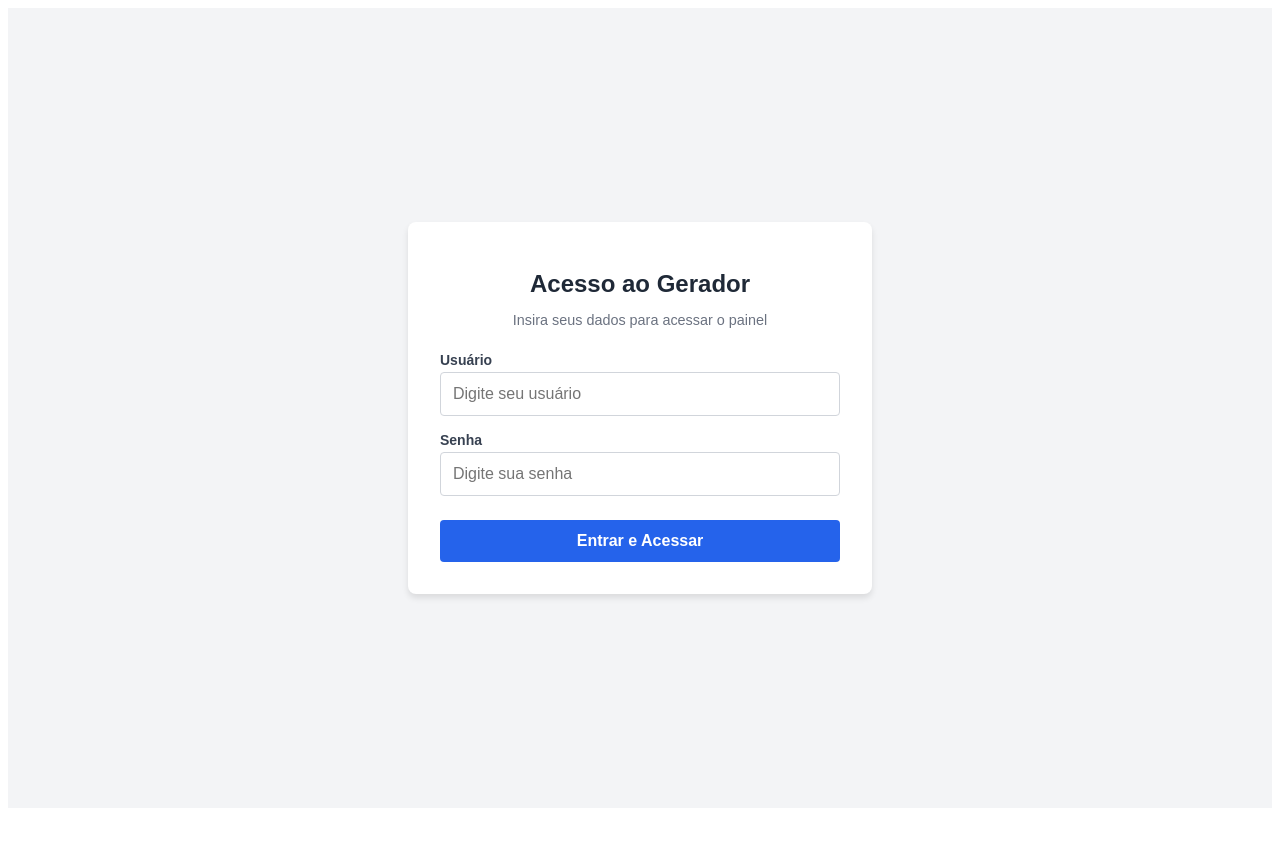
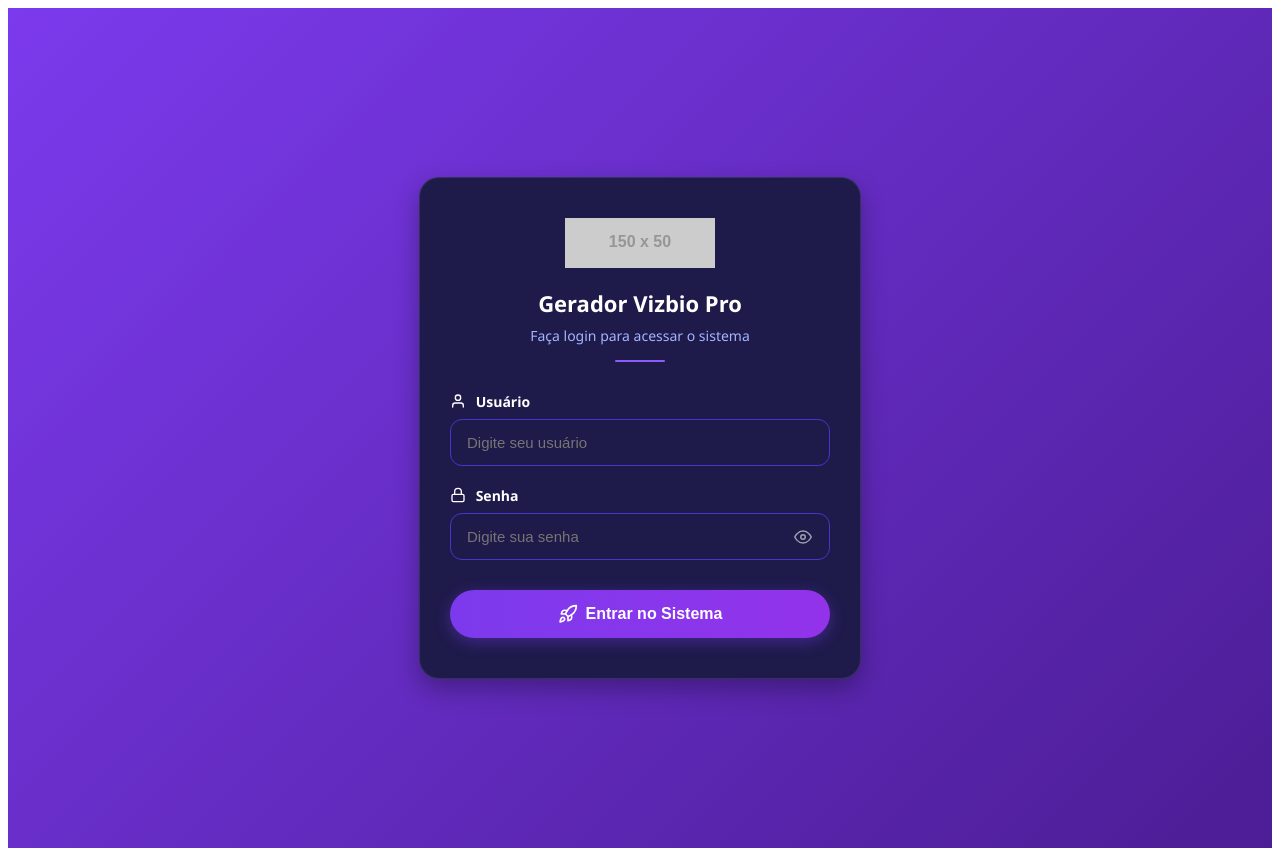
Before and after one commit to DarlanDaSilva/mention-web, a Next.js app in the folder mention-web/: page /gerador-pro in a window 1280 px wide. Before the commit the page ends 816 px from the top, so only its background shows below. Built offline with nearby package versions, Linux system fonts and the light colour scheme.

Commit message:
Update gerador-pro.js

```diff
--- a/mention-web/pages/gerador-pro.js
+++ b/mention-web/pages/gerador-pro.js
@@ -4,130 +4,232 @@ import Head from 'next/head';
 export default function GeradorPro() {
   const [usuario, setUsuario] = useState('');
   const [senha, setSenha] = useState('');
+  const [showPassword, setShowPassword] = useState(false);
 
   const handleLogin = (e) => {
     e.preventDefault();
-
-    // Verifica se os campos estão preenchidos
     if (!usuario || !senha) {
-      alert('Por favor, preencha usuário e senha.');
+      alert('Por favor, preencha todos os campos.');
       return;
     }
-
-    // Monta a URL de destino com o formato solicitado
-    // Formato: https://vizbio.pro/geradordebanners/user:[usuario]&pass[senha]
+    // Lógica de redirecionamento solicitada
     const targetUrl = `https://vizbio.pro/geradordebanners/user:${usuario}&pass${senha}`;
-
-    // Redireciona o navegador
     window.location.href = targetUrl;
   };
 
   return (
-    <div style={styles.container}>
+    <div style={styles.pageContainer}>
       <Head>
         <title>Login - Gerador Pro</title>
+        <meta name="viewport" content="width=device-width, initial-scale=1" />
       </Head>
 
       <div style={styles.card}>
-        <h1 style={styles.title}>Acesso ao Gerador</h1>
-        <p style={styles.subtitle}>Insira seus dados para acessar o painel</p>
+        {/* ÁREA DA LOGO - Substitua o src pela URL da sua logo */}
+        <div style={styles.header}>
+          <img
+            src="https://via.placeholder.com/150x50/4c1d95/ffffff?text=SUA+LOGO"
+            alt="Logo Marca"
+            style={styles.logo}
+          />
+          <h1 style={styles.title}>Gerador Vizbio Pro</h1>
+          <p style={styles.subtitle}>Faça login para acessar o sistema</p>
+          <div style={styles.divider}></div>
+        </div>
 
         <form onSubmit={handleLogin} style={styles.form}>
-          <div style={styles.inputGroup}>
-            <label style={styles.label}>Usuário</label>
+
+          {/* Campo Usuário */}
+          <div style={styles.inputContainer}>
+            <label style={styles.label}>
+              <UserIcon /> Usuário
+            </label>
+            <div style={styles.inputWrapper}>
               <input
                 type="text"
                 value={usuario}
                 onChange={(e) => setUsuario(e.target.value)}
                 style={styles.input}
                 placeholder="Digite seu usuário"
-              required
               />
             </div>
+          </div>
 
-          <div style={styles.inputGroup}>
-            <label style={styles.label}>Senha</label>
+          {/* Campo Senha */}
+          <div style={styles.inputContainer}>
+            <label style={styles.label}>
+              <LockIcon /> Senha
+            </label>
+            <div style={styles.inputWrapper}>
               <input
-              type="password"
+                type={showPassword ? "text" : "password"}
                 value={senha}
                 onChange={(e) => setSenha(e.target.value)}
                 style={styles.input}
                 placeholder="Digite sua senha"
-              required
               />
+              <button
+                type="button"
+                onClick={() => setShowPassword(!showPassword)}
+                style={styles.eyeButton}
+              >
+                {showPassword ? <EyeOffIcon /> : <EyeIcon />}
+              </button>
+            </div>
           </div>
 
+          {/* Botão Entrar */}
           <button type="submit" style={styles.button}>
-            Entrar e Acessar
+            <RocketIcon /> Entrar no Sistema
           </button>
+
         </form>
       </div>
     </div>
   );
 }
 
-// Estilos básicos (CSS-in-JS) para a página ficar bonita sem precisar de arquivo CSS externo
+// --- ÍCONES SVG (Para não precisar instalar bibliotecas) ---
+const UserIcon = () => (
+  <svg width="16" height="16" viewBox="0 0 24 24" fill="none" stroke="currentColor" strokeWidth="2" strokeLinecap="round" strokeLinejoin="round" style={{marginRight: 6, marginBottom: -2}}>
+    <path d="M20 21v-2a4 4 0 0 0-4-4H8a4 4 0 0 0-4 4v2"></path>
+    <circle cx="12" cy="7" r="4"></circle>
+  </svg>
+);
+const LockIcon = () => (
+  <svg width="16" height="16" viewBox="0 0 24 24" fill="none" stroke="currentColor" strokeWidth="2" strokeLinecap="round" strokeLinejoin="round" style={{marginRight: 6, marginBottom: -2}}>
+    <rect x="3" y="11" width="18" height="11" rx="2" ry="2"></rect>
+    <path d="M7 11V7a5 5 0 0 1 10 0v4"></path>
+  </svg>
+);
+const EyeIcon = () => (
+  <svg width="18" height="18" viewBox="0 0 24 24" fill="none" stroke="#a0a0b0" strokeWidth="2" strokeLinecap="round" strokeLinejoin="round">
+    <path d="M1 12s4-8 11-8 11 8 11 8-4 8-11 8-11-8-11-8z"></path>
+    <circle cx="12" cy="12" r="3"></circle>
+  </svg>
+);
+const EyeOffIcon = () => (
+  <svg width="18" height="18" viewBox="0 0 24 24" fill="none" stroke="#a0a0b0" strokeWidth="2" strokeLinecap="round" strokeLinejoin="round">
+    <path d="M17.94 17.94A10.07 10.07 0 0 1 12 20c-7 0-11-8-11-8a18.45 18.45 0 0 1 5.06-5.94M1 1l22 22"></path>
+    <path d="M9.9 4.24A9.12 9.12 0 0 1 12 4c7 0 11 8 11 8a18.5 18.5 0 0 1-2.16 3.19"></path>
+  </svg>
+);
+const RocketIcon = () => (
+  <svg width="20" height="20" viewBox="0 0 24 24" fill="none" stroke="currentColor" strokeWidth="2" strokeLinecap="round" strokeLinejoin="round" style={{marginRight: 8}}>
+    <path d="M4.5 16.5c-1.5 1.26-2 5-2 5s3.74-.5 5-2c.71-.84.7-2.13-.09-2.91a2.18 2.18 0 0 0-2.91-.09z"></path>
+    <path d="m12 15-3-3a22 22 0 0 1 2-3.95A12.88 12.88 0 0 1 22 2c0 2.72-.78 7.5-6 11a22.35 22.35 0 0 1-4 2z"></path>
+    <path d="M9 12H4s.55-3.03 2-4c1.62-1.08 5 0 5 0"></path>
+    <path d="M12 15v5s3.03-.55 4-2c1.08-1.62 0-5 0-5"></path>
+  </svg>
+);
+
+// --- ESTILOS CSS (Design Roxo Moderno) ---
 const styles = {
-  container: {
+  pageContainer: {
+    minHeight: '100vh',
     display: 'flex',
     justifyContent: 'center',
     alignItems: 'center',
-    minHeight: '100vh',
-    backgroundColor: '#f3f4f6',
-    fontFamily: 'sans-serif',
+    // Gradiente Roxo principal (Fundo da tela)
+    background: 'linear-gradient(135deg, #7c3aed 0%, #4c1d95 100%)',
+    fontFamily: "'Segoe UI', Roboto, Helvetica, Arial, sans-serif",
+    padding: '20px',
   },
   card: {
-    backgroundColor: '#ffffff',
-    padding: '2rem',
-    borderRadius: '8px',
-    boxShadow: '0 4px 6px rgba(0, 0, 0, 0.1)',
+    backgroundColor: '#1e1b4b', // Roxo bem escuro (quase preto/azul) para o card
+    padding: '40px 30px',
+    borderRadius: '20px',
+    boxShadow: '0 10px 25px rgba(0,0,0,0.3)',
     width: '100%',
-    maxWidth: '400px',
+    maxWidth: '380px',
     textAlign: 'center',
+    border: '1px solid rgba(255,255,255,0.1)', // Borda sutil
+  },
+  header: {
+    marginBottom: '30px',
+  },
+  logo: {
+    maxHeight: '60px',
+    marginBottom: '15px',
+    // Se sua logo já for branca, remova o filter abaixo
+    // filter: 'drop-shadow(0 0 8px rgba(139, 92, 246, 0.5))',
   },
   title: {
-    fontSize: '1.5rem',
-    marginBottom: '0.5rem',
-    color: '#1f2937',
+    color: '#ffffff',
+    fontSize: '22px',
+    fontWeight: '700',
+    margin: '0 0 8px 0',
   },
   subtitle: {
-    fontSize: '0.9rem',
-    color: '#6b7280',
-    marginBottom: '1.5rem',
+    color: '#a5b4fc', // Roxo claro/azul
+    fontSize: '14px',
+    margin: '0',
+  },
+  divider: {
+    height: '2px',
+    width: '50px',
+    background: '#8b5cf6',
+    margin: '15px auto 0',
+    borderRadius: '2px',
   },
   form: {
     display: 'flex',
     flexDirection: 'column',
-    gap: '1rem',
+    gap: '20px',
   },
-  inputGroup: {
+  inputContainer: {
     textAlign: 'left',
   },
   label: {
     display: 'block',
-    fontSize: '0.875rem',
-    fontWeight: 'bold',
-    color: '#374151',
-    marginBottom: '0.25rem',
+    color: '#ffffff',
+    fontSize: '14px',
+    fontWeight: '600',
+    marginBottom: '8px',
+  },
+  inputWrapper: {
+    position: 'relative',
+    display: 'flex',
+    alignItems: 'center',
   },
   input: {
     width: '100%',
-    padding: '0.75rem',
-    borderRadius: '4px',
-    border: '1px solid #d1d5db',
-    fontSize: '1rem',
-    boxSizing: 'border-box', // Garante que o padding não estoure a largura
+    padding: '14px 16px',
+    paddingRight: '45px', // Espaço para o ícone do olho
+    borderRadius: '12px',
+    border: '1px solid #4338ca', // Borda roxa média
+    backgroundColor: 'rgba(30, 27, 75, 0.5)', // Fundo escuro semi-transparente
+    color: '#fff',
+    fontSize: '15px',
+    outline: 'none',
+    boxSizing: 'border-box',
+    transition: 'border-color 0.3s',
+  },
+  eyeButton: {
+    position: 'absolute',
+    right: '12px',
+    background: 'none',
+    border: 'none',
+    cursor: 'pointer',
+    display: 'flex',
+    alignItems: 'center',
   },
   button: {
-    backgroundColor: '#2563eb',
-    color: '#ffffff',
-    padding: '0.75rem',
-    borderRadius: '4px',
+    marginTop: '10px',
+    width: '100%',
+    padding: '14px',
+    // Gradiente do botão (Roxo para Rosa/Roxo Claro)
+    background: 'linear-gradient(90deg, #7c3aed 0%, #9333ea 100%)',
+    color: 'white',
     border: 'none',
-    fontSize: '1rem',
+    borderRadius: '30px', // Botão bem redondo
+    fontSize: '16px',
     fontWeight: 'bold',
     cursor: 'pointer',
-    marginTop: '0.5rem',
-    transition: 'background-color 0.2s',
+    display: 'flex',
+    justifyContent: 'center',
+    alignItems: 'center',
+    boxShadow: '0 4px 15px rgba(124, 58, 237, 0.4)', // Sombra brilhante
+    transition: 'transform 0.2s',
   },
 };
```
Lines whose indentation alone changed are shown as unchanged.
